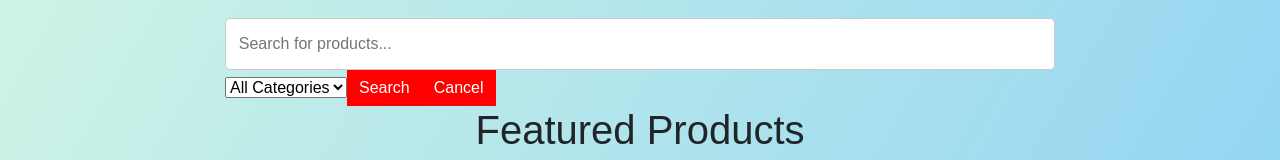
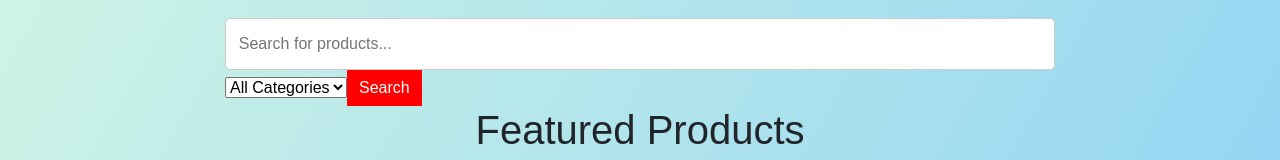
Before and after one commit to lenchoajema/frontend, a React (Create React App) app: page / in a window 1280 px wide. Shown: the part 392-552 px from the top of the page. Built offline with nearby package versions, Linux system fonts and the light colour scheme; no server answers.

Commit message:
Add searchPerformed state to manage search status and conditionally render cancel button

```diff
--- a/src/pages/Home.jsx
+++ b/src/pages/Home.jsx
@@ -9,6 +9,7 @@ const Home = () => {
   const [loading, setLoading] = useState(true);
   const [searchTerm, setSearchTerm] = useState("");
   const [selectedCategory, setSelectedCategory] = useState("");
+  const [searchPerformed, setSearchPerformed] = useState(false);
 
   useEffect(() => {
     const fetchProducts = async () => {
@@ -44,6 +45,7 @@ const Home = () => {
 
     if (filteredProducts.length !== 0) {
       setProducts(filteredProducts);
+      setSearchPerformed(true);
     } else {
       alert("No products match the search criteria.");
     }
@@ -53,6 +55,7 @@ const Home = () => {
     setSearchTerm("");
     setSelectedCategory("");
     setProducts(allProducts);
+    setSearchPerformed(false);
   };
 
   if (loading) return <div>Loading...</div>;
@@ -84,7 +87,7 @@ const Home = () => {
           <option value="home">Home</option>
         </select>
         <button onClick={handleSearch}>Search</button>
-        <button onClick={handleCancel}>Cancel</button>
+        {searchPerformed && <button onClick={handleCancel}>Cancel</button>}
       </section>
 
       <section className="featured-products">
```
